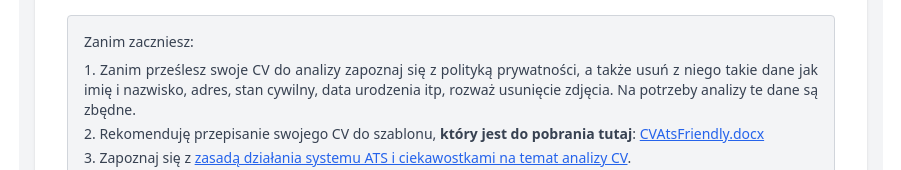
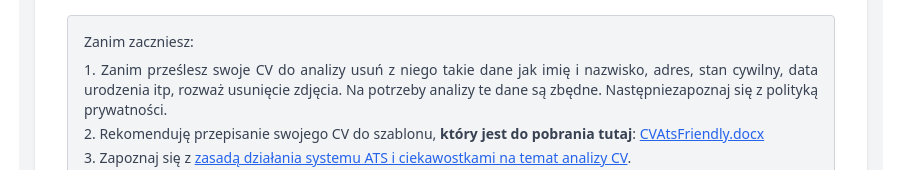
Before and after one commit to adam-rysz/sprawdzcv, a Next.js app: page / in a window 1280 px wide. Shown: the part 229-399 px from the top of the page, without its empty margins (189-1090 px from the left). Built offline with nearby package versions, Linux system fonts and the light colour scheme.

Commit message:
MOD - changeTExt

```diff
--- a/components/CvForm.tsx
+++ b/components/CvForm.tsx
@@ -96,8 +96,8 @@ export default function CvForm({ onAnalyze }: CvFormProps) {
         <p className="mb-2 font-medium">Zanim zaczniesz:</p>
         <ol className="list-decimal list-inside space-y-1">
           <li>
-            Zanim prześlesz swoje CV do analizy zapoznaj się z polityką prywatności, a także usuń z niego takie dane jak imię i nazwisko, adres, stan cywilny, data
-            urodzenia itp, rozważ usunięcie zdjęcia. Na potrzeby analizy te dane są zbędne.
+            Zanim prześlesz swoje CV do analizy usuń z niego takie dane jak imię i nazwisko, adres, stan cywilny, data
+            urodzenia itp, rozważ usunięcie zdjęcia. Na potrzeby analizy te dane są zbędne. Następniezapoznaj się z polityką prywatności.
           </li>
           <li>
             Rekomenduję przepisanie swojego CV do szablonu, <strong>który jest do pobrania tutaj</strong>
```
